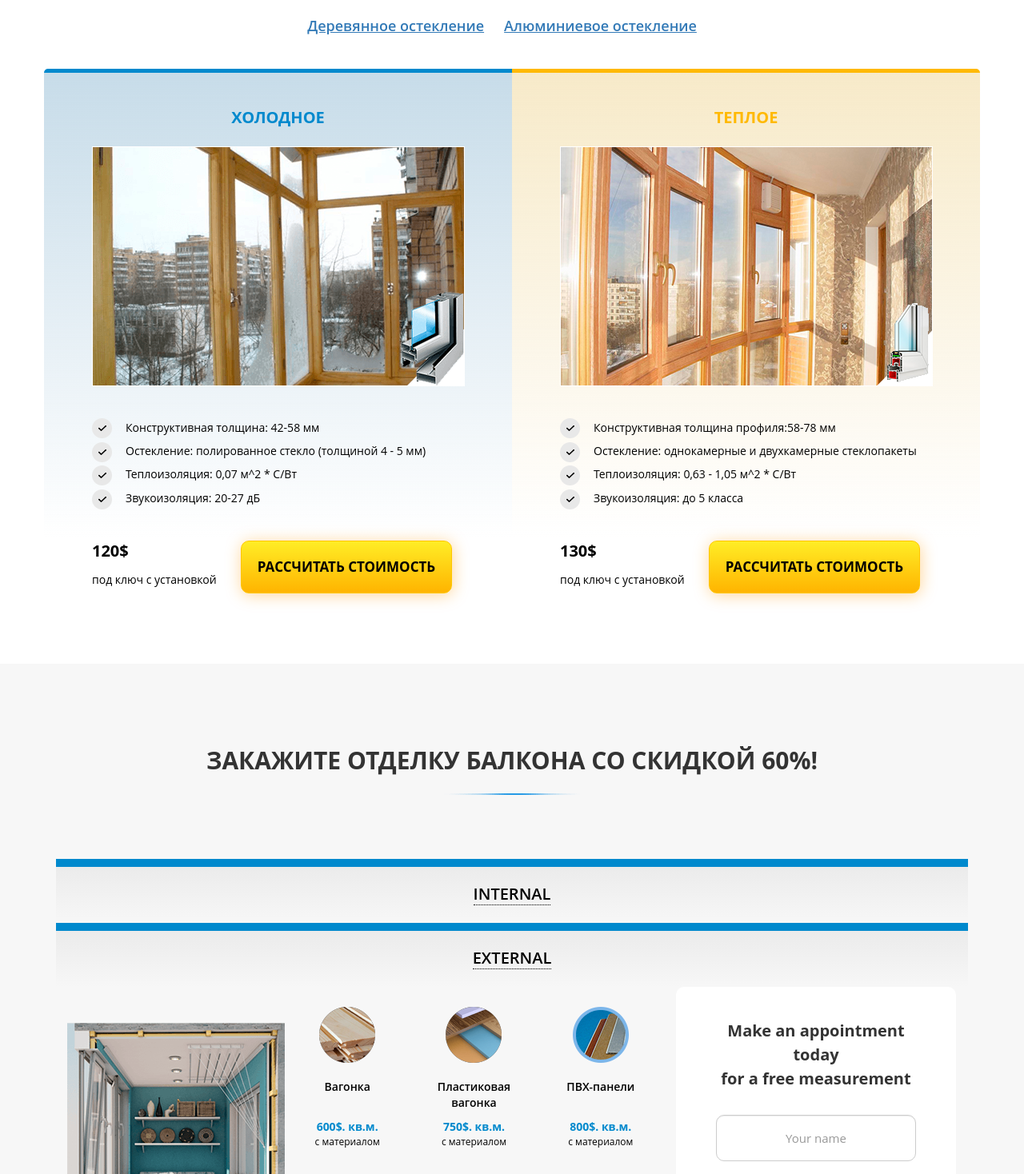
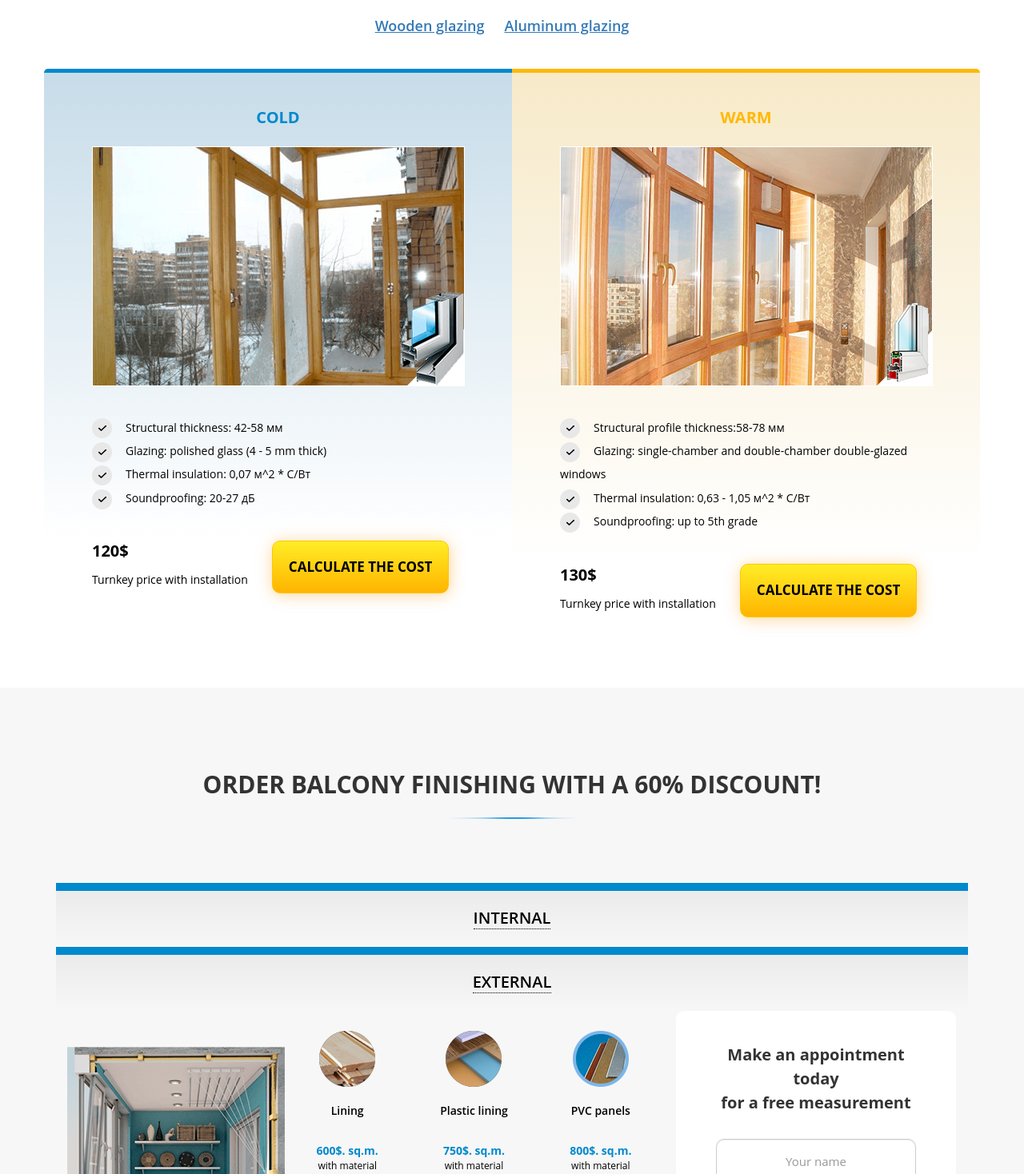
Before and after one commit to SBlinsk/window-installation-website, a React (Vite) app: page / in a window 1280 px wide. Shown: the part 1102-2570 px from the top of the page at 80% size. Built offline with nearby package versions, Linux system fonts and the light colour scheme.

Commit message:
Created OurWorks module

```diff
--- a/package.json
+++ b/package.json
@@ -14,7 +14,8 @@
   "dependencies": {
     "libphonenumber-js": "^1.10.47",
     "react": "^18.2.0",
-    "react-dom": "^18.2.0"
+    "react-dom": "^18.2.0",
+    "wowjs": "^1.1.3"
   },
   "devDependencies": {
     "@types/react": "^18.2.15",
--- a/src/App.jsx
+++ b/src/App.jsx
@@ -10,6 +10,8 @@ import glazingData from "./components/Glazing/glazingData";
 import Decoration from "./components/Decoration/Decoration";
 import decorationData from "./components/Decoration/decorationData";
 
+import OurWorks from "./components/OurWorks/OurWorks";
+import ourWorksData from "./components/OurWorks/ourWorksData";
 function App() {
   return (
     <>
@@ -17,6 +19,7 @@ function App() {
       <MainBlock />
       <Glazing data={glazingData} />
       <Decoration data={decorationData} />
+      <OurWorks data={ourWorksData} />
     </>
   );
 }
--- a/src/components/Decoration/Decoration.jsx
+++ b/src/components/Decoration/Decoration.jsx
@@ -26,7 +26,7 @@ const View = ({ data, selectedItem, setSelectedItemId }) => {
     <section className="decoration">
       <div className="container">
         <div className="section_header">
-          <h2>ЗАКАЖИТЕ ОТДЕЛКУ БАЛКОНА СО СКИДКОЙ 60%!</h2>
+          <h2>ORDER BALCONY FINISHING WITH A 60% DISCOUNT!</h2>
           <div className="section_header_sub"></div>
         </div>
         <DecorationSlider dataArr={data} setSelectedItemId={setSelectedItemId} />
--- a/src/components/Decoration/MaterialInfo.jsx
+++ b/src/components/Decoration/MaterialInfo.jsx
@@ -8,7 +8,7 @@ const MaterialInfo = ({ item }) => {
           <img src={item.img} alt="#" />
           <h3>{item.id}</h3>
           <p>
-            {item.price}$. кв.м.<span>с материалом</span>
+            {item.price}$. sq.m.<span>with material</span>
           </p>
         </div>
       </div>
--- a/src/components/Decoration/decorationData.js
+++ b/src/components/Decoration/decorationData.js
@@ -3,23 +3,23 @@ const decorationData = [
     mainClass: "internal",
     img:"src/assets/img/decoration/decoration_img.png",
     material:[
-        {id:"Вагонка",
+        {id:"Lining",
         img:"src/assets/img/decoration/material/lining.png",
         price:600
         },
-        {id:"Пластиковая вагонка",
+        {id:"Plastic lining",
         img:"src/assets/img/decoration/material/plastic.png",
         price:750
         },
-        {id:"ПВХ-панели",
+        {id:"PVC panels",
         img:"src/assets/img/decoration/material/pvh.png",
         price:800
         },
-        {id:"Настил пола<br/>из ламината",
+        {id:"Laminate flooring",
         img:"src/assets/img/decoration/material/laminate.png",
         price:1250
         },
-        {id:"Настил пола<br/>из дерева",
+        {id:"Wood flooring",
         img:"src/assets/img/decoration/material/tree.png",
         price:1650
         }
@@ -30,23 +30,23 @@ const decorationData = [
     mainClass:"external",
     img:"src/assets/img/decoration/2/decoration2_img.png",
     material:[
-        {id:"Металлический <br>сайдинг",
+        {id:"Metal siding",
         img:"src/assets/img/decoration/2/metal.png",
         price:600
         },
-        {id:"Пластиковая вагонка",
+        {id:"Plastic lining",
         img:"src/assets/img/decoration/2/plastic.png",
         price:750
         },
-        {id:"Профнастил",
+        {id:"Corrugated sheet",
         img:"src/assets/img/decoration/2/profnastil.png",
         price:800
         },
-        {id:"Деревянная <br>вагонка",
+        {id:"Wooden paneling",
         img:"src/assets/img/decoration/2/tree.png",
         price:1250
         },
-        {id:"Виниловый <br>сайдинг",
+        {id:"Vinyl siding",
         img:"src/assets/img/decoration/2/vinil.png",
         price:1650
         }
--- a/src/components/Glazing/Glazing.jsx
+++ b/src/components/Glazing/Glazing.jsx
@@ -14,7 +14,6 @@ const findGlazingDataById = (ids, dataArr) => {
 };
 
 const Glazing = ({ data }) => {
-
   const [selectedImageId, setSelectedImageId] = useState("wood");
   const [hasModal, setHasModal] = useState(false);
   const [price, setPrice] = useState(3);
@@ -30,7 +29,7 @@ const Glazing = ({ data }) => {
     <section className="glazing">
       <div className="container">
         <div className="section_header">
-          <h2>Остекление балконов и лоджий</h2>
+          <h2>Glazing of balconies and loggias</h2>
           <div className="section_header_sub"></div>
         </div>
         <GlazingSlider setSelectedImageId={setSelectedImageId} data={data} />
@@ -58,22 +57,22 @@ const ViewItem = ({ item, setHasModal, setPrice }) => {
       {/* Отображение данных о холодном остеклении */}
       <div className="col-md-6 no-padding">
         <div className="glazing_cold">
-          <h3>Холодное</h3>
+          <h3>Cold</h3>
           <Img src={item.info.cold.img} alt="#" />
           <ul>
             <li>
-              Конструктивная толщина: {item.info.cold.constructionThickness}
+              Structural thickness: {item.info.cold.constructionThickness}
             </li>
-            <li>Остекление: {item.info.cold.glazing}</li>
-            <li>Теплоизоляция: {item.info.cold.thermalInsulation}</li>
-            <li>Звукоизоляция: {item.info.cold.soundInsulation}</li>
+            <li>Glazing: {item.info.cold.glazing}</li>
+            <li>Thermal insulation: {item.info.cold.thermalInsulation}</li>
+            <li>Soundproofing: {item.info.cold.soundInsulation}</li>
           </ul>
         </div>
         <div className="glazing_price">
           <p>
             {item.info.cold.price}$
             <br />
-            <span>под ключ с установкой</span>
+            <span>Turnkey price with installation</span>
           </p>
           <Button
             onClick={() => {
@@ -81,7 +80,7 @@ const ViewItem = ({ item, setHasModal, setPrice }) => {
               setHasModal(true);
             }}
           >
-            Рассчитать стоимость
+            Calculate the cost
           </Button>
         </div>
       </div>
@@ -89,23 +88,23 @@ const ViewItem = ({ item, setHasModal, setPrice }) => {
       {/* Отображение данных о теплом остеклении */}
       <div className="col-md-6 no-padding">
         <div className="glazing_warm">
-          <h3>Теплое</h3>
+          <h3>Warm</h3>
           <Img src={item.info.warm.img} alt="#" />
           <ul>
             <li>
-              Конструктивная толщина профиля:
+              Structural profile thickness:
               {item.info.warm.constructionThickness}
             </li>
-            <li>Остекление: {item.info.warm.glazing}</li>
-            <li>Теплоизоляция: {item.info.warm.thermalInsulation}</li>
-            <li>Звукоизоляция: {item.info.warm.soundInsulation}</li>
+            <li>Glazing: {item.info.warm.glazing}</li>
+            <li>Thermal insulation: {item.info.warm.thermalInsulation}</li>
+            <li>Soundproofing: {item.info.warm.soundInsulation}</li>
           </ul>
         </div>
         <div className="glazing_price">
           <p>
             {item.info.warm.price}$
             <br />
-            <span>под ключ с установкой</span>
+            <span>Turnkey price with installation</span>
           </p>
           <Button
             onClick={() => {
@@ -113,7 +112,7 @@ const ViewItem = ({ item, setHasModal, setPrice }) => {
               setHasModal(true);
             }}
           >
-            Рассчитать стоимость
+            Calculate the cost
           </Button>
         </div>
       </div>
--- a/src/components/Glazing/glazingData.jsx
+++ b/src/components/Glazing/glazingData.jsx
@@ -3,12 +3,12 @@ const glazingData = [
       id: "wood",
       slideImg: "src/assets/img/glazing/icons/1.png",
       linkClass: "tree_link",
-      descr: "Деревянное остекление",
+      descr: "Wooden glazing",
       info: {
         // Данные холодного остекления
         cold: {
           constructionThickness: "42-58 мм",
-          glazing: "полированное стекло (толщиной 4 - 5 мм)",
+          glazing: "polished glass (4 - 5 mm thick)",
           thermalInsulation: "0,07 м^2 * С/Вт",
           soundInsulation: "20-27 дБ",
           price: 120,
@@ -17,9 +17,9 @@ const glazingData = [
         // Данные теплого остекления
         warm: {
           constructionThickness: "58-78 мм",
-          glazing: "однокамерные и двухкамерные стеклопакеты",
+          glazing: "single-chamber and double-chamber double-glazed windows",
           thermalInsulation: "0,63 - 1,05 м^2 * С/Вт",
-          soundInsulation: "до 5 класса",
+          soundInsulation: "up to 5th grade",
           price: 130,
           img:"src/assets/img/glazing/img_warm.png",
         },
@@ -29,12 +29,12 @@ const glazingData = [
       id: "Aluminium",
       slideImg: "src/assets/img/glazing/icons/2.png",
       linkClass: "aluminum_link",
-      descr: "Алюминиевое остекление",
+      descr: "Aluminum glazing",
       info: {
         // Данные холодного остекления
         cold: {
           constructionThickness: "40-50 мм",
-          glazing: "полированное стекло (толщиной 4 - 5 мм)",
+          glazing: "polished glass (4 - 5 mm thick)",
           thermalInsulation: "0,07 м^2 * С/Вт",
           soundInsulation: "20-27 дБ",
           price: 220,
@@ -43,9 +43,9 @@ const glazingData = [
         // Данные теплого остекления
         warm: {
           constructionThickness: "60-68 мм",
-          glazing: "однокамерные и двухкамерные стеклопакеты",
+          glazing: "single-chamber and double-chamber double-glazed windows",
           thermalInsulation: "0,63 - 1,05 м^2 * С/Вт",
-          soundInsulation: "до 5 класса",
+          soundInsulation: "up to 5th grade",
           price: 230,
           img:"src/assets/img/glazing/aluminum/warm.jpg",
         },
--- /dev/null
+++ b/src/components/OurWorks/OurWorks.jsx
@@ -0,0 +1,66 @@
+import { useEffect, useState } from "react";
+import WOW from "wowjs";
+import "wowjs/css/libs/animate.css";
+import"../../assets/css/animate.min.css"
+import"../../assets/css/style.css"
+
+import Modal from "../modalCalc/  Modal";
+
+const OurWorks = ({ data }) => {
+  const [modal, setModal] = useState(false);
+  const [moadalPicture, setModalPicture] = useState(null);
+
+  const onHandleClick = (e) => {
+    e.preventDefault();
+    setModalPicture(e.target.src);
+    setModal(true);
+  };
+
+  const result = (arr) =>
+    arr.map((item, index) => {
+      return (
+        <div
+          key={index}
+          className="col-lg-3 col-md-4 col-sm-6 col-xs-12 text-center wow fadeIn"
+          data-wow-delay={index === 0 ? "0s" : `${0.1 * index}s`}
+        >
+          <a onClick={onHandleClick} href={item.a}>
+            <img className="preview" src={item.img} alt="window" />
+          </a>
+        </div>
+      );
+    });
+    useEffect(() => {
+        const wow = new WOW.WOW();
+        wow.init();
+      }, []);
+
+  return (
+    <section className="works">
+      <div className="container">
+        <div className="section_headaer">
+          <h2 style={{ display: "flex", justifyContent: "center" }}>
+            Our Works
+          </h2>
+          <div className="section_header_sub"></div>
+        </div>
+        <div className="row">{result(data)} </div>
+        {modal ? (
+          <Modal
+            modalClose={() => setModal(false)}
+            inlineStyle={{ width: "70%", height: "90%" }}
+          >
+            <img
+              className="preview"
+              src={moadalPicture}
+              alt="window"
+              style={{ height: "80%" }}
+            />
+          </Modal>
+        ) : null}
+      </div>
+    </section>
+  );
+};
+
+export default OurWorks;
--- /dev/null
+++ b/src/components/OurWorks/ourWorksData.js
@@ -0,0 +1,19 @@
+ const ourWorksData = [
+    {a:"src/assets/img/our_works/big_img/1.png",
+    img:"src/assets/img/our_works/1.png"},
+    {a:"src/assets/img/our_works/big_img/2.png",
+    img:"src/assets/img/our_works/2.png"},
+    {a:"src/assets/img/our_works/big_img/3.png",
+    img:"src/assets/img/our_works/3.png"},
+    {a:"src/assets/img/our_works/big_img/4.png",
+    img:"src/assets/img/our_works/4.png"},
+    {a:"src/assets/img/our_works/big_img/5.png",
+    img:"src/assets/img/our_works/5.png"},
+    {a:"src/assets/img/our_works/big_img/6.png",
+    img:"src/assets/img/our_works/6.png"},
+    {a:"src/assets/img/our_works/big_img/7.png",
+    img:"src/assets/img/our_works/7.png"},
+    {a:"src/assets/img/our_works/big_img/8.png",
+    img:"src/assets/img/our_works/8.png"},
+]
+export default ourWorksData
--- a/src/components/modalCalc/  Modal.jsx
+++ b/src/components/modalCalc/  Modal.jsx
@@ -1,9 +1,9 @@
 import "./modal.css"
 
 
-const Modal = ({ modalClose, children }) => {
+const Modal = ({ modalClose, children,inlineStyle }) => {
   return (
-    <div className="modal">
+    <div className="modal"style={inlineStyle}>
       <button className="close-button" onClick={modalClose}>X</button>
       {children}
     </div>
```
Also changed, not shown: 1 other file (tests, documents, lock files or other folders).
